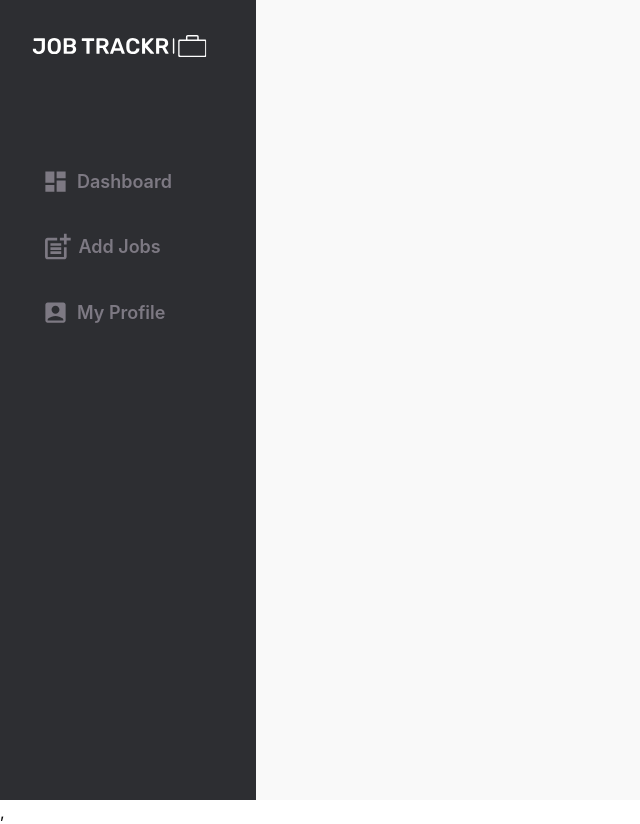
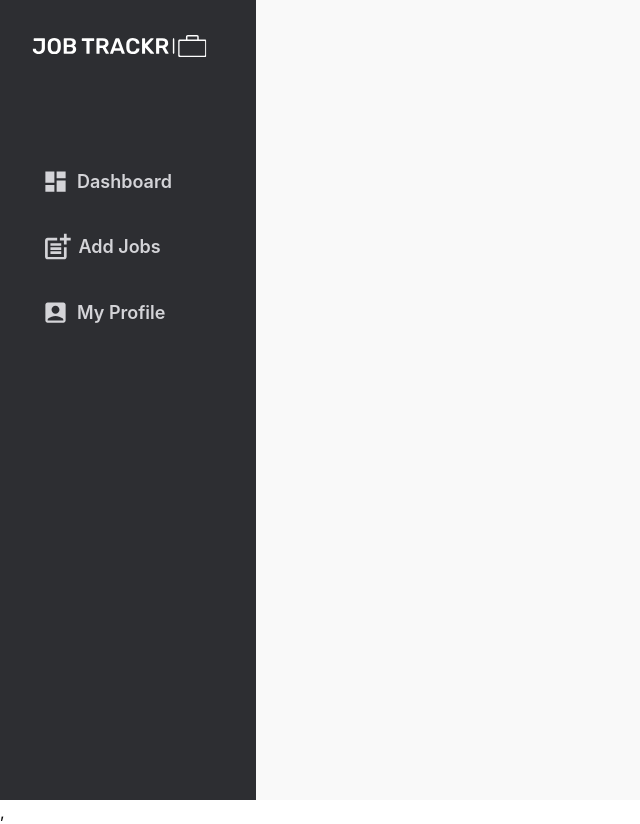
Before and after one commit to imjohnnyy/job-tracker-app, a React (Create React App) app in the folder frontend/: page /dashboard in a window 1280 px wide. Shown: the whole page, without its empty margins (0-640 px from the left). Built offline with nearby package versions, Linux system fonts and the light colour scheme.

Commit message:
adjusted navlink text color of sidebar

```diff
--- a/frontend/src/components/Sidebar.js
+++ b/frontend/src/components/Sidebar.js
@@ -8,8 +8,10 @@ import PostAddIcon from '@mui/icons-material/PostAdd';
 const Sidebar = () => {
 
   return (
+
     // Remove this top div
     <div className="flex h-screen bg-lightergray">
+
       <div className="flex flex-col w-64 px-8 py-4 bg-gray">
         {/* Logo */}
         <div className="flex justify-between">
@@ -20,17 +22,17 @@ const Sidebar = () => {
         <nav className="mt-[5rem]">
           <ul className="space-y-3">
             <li>
-              <a href="#dashboard" className="flex items-center justify-start py-2 text-lg font-semibold rounded-sm text-lightgray hover:text-white hover:bg-slate-500">
+              <a href="#dashboard" className="flex items-center justify-start py-2 text-lg font-semibold rounded-sm text-zinc-300 hover:text-white hover:bg-slate-500">
               <DashboardIcon className="my-1 ml-[10px] mr-[8px]" style={{ fontSize: '150%' }} /> Dashboard
               </a>
             </li>
             <li>
-              <a href="#about" className="flex items-center justify-start py-2 text-lg font-semibold rounded-sm text-lightgray hover:text-white hover:bg-slate-500">
+              <a href="#about" className="flex items-center justify-start py-2 text-lg font-semibold rounded-sm text-zinc-300 hover:text-white hover:bg-slate-500">
               <PostAddIcon className="my-1 ml-[9px] mr-[5px]" style={{ fontSize: '180%' }} /> Add Jobs
               </a>
             </li>
             <li>
-              <a href="#about" className="flex items-center justify-start py-2 text-lg font-semibold rounded-sm text-lightgray hover:text-white hover:bg-slate-500">
+              <a href="#about" className="flex items-center justify-start py-2 text-lg font-semibold rounded-sm text-zinc-300 hover:text-white hover:bg-slate-500">
                 <AccountBoxIcon className="my-1 ml-[10px] mr-[8px]" style={{ fontSize: '150%' }}/> My Profile
               </a>
             </li>
```
